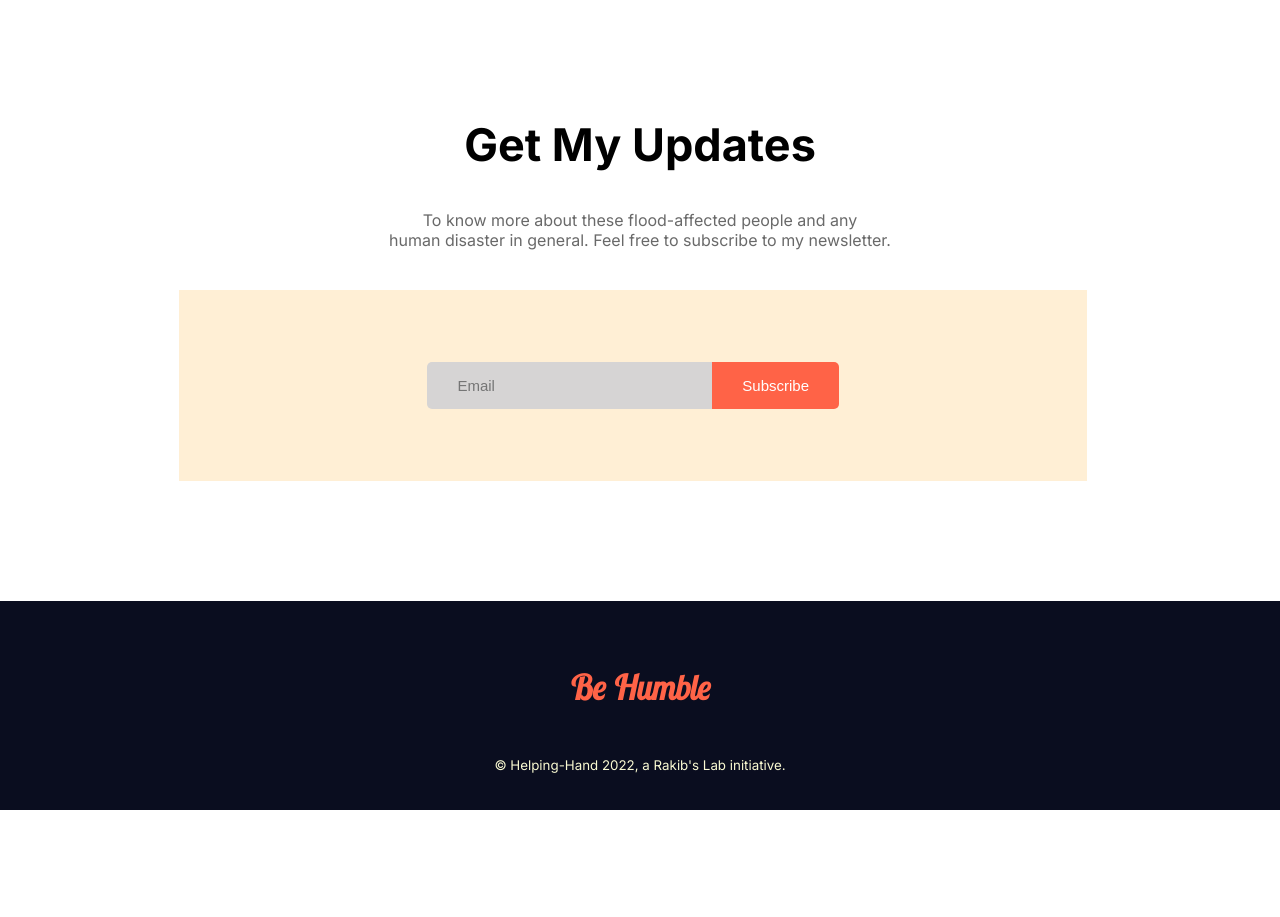
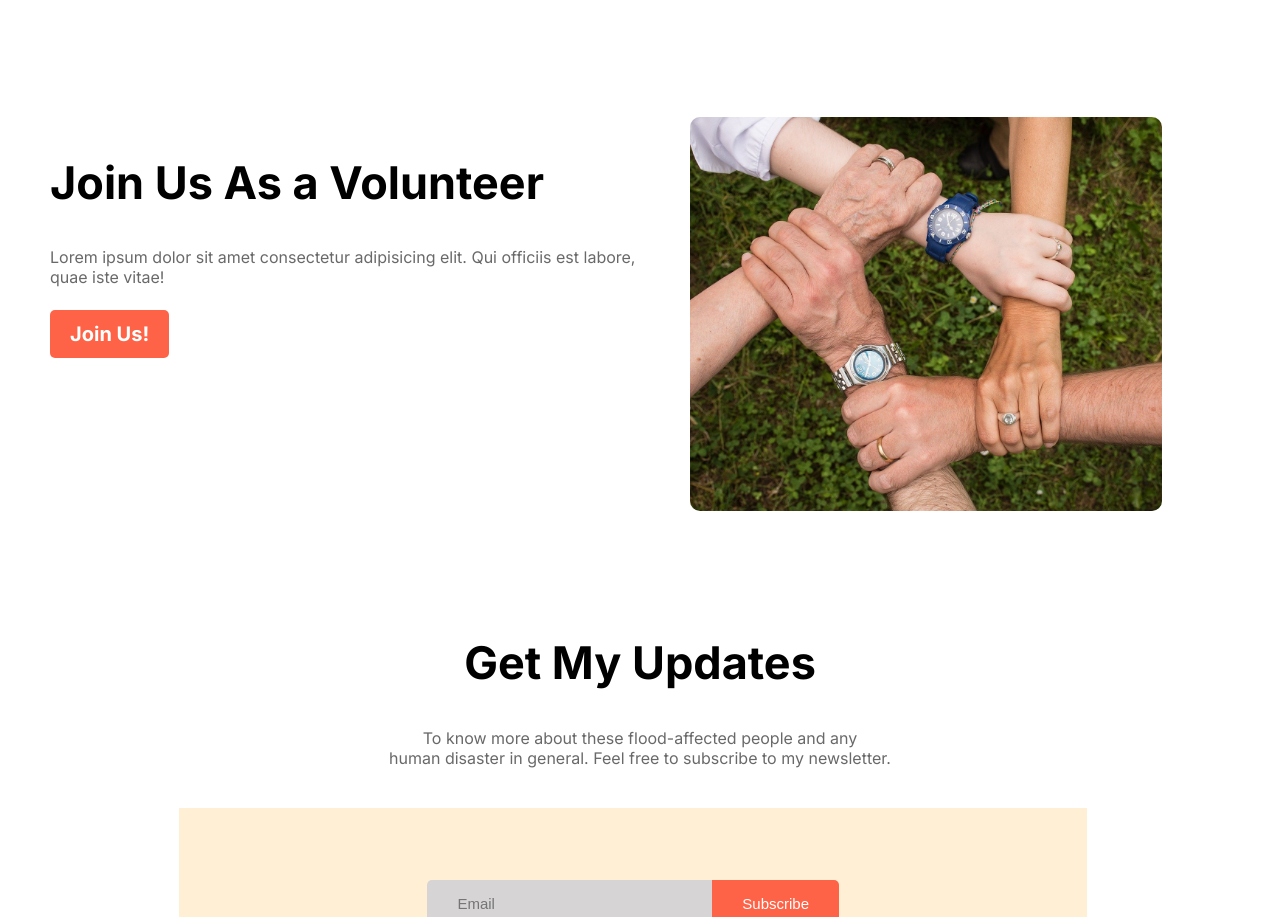
Before and after one commit to rakib099/donate-today, a plain HTML site: page index.html in a window 1280 px wide. Shown: the part 1778-2695 px from the top of the page. Before the commit the page ends 2588 px from the top, so only its background shows below. Drawn offline with Linux system fonts and the light colour scheme.

Commit message:
join-us section added

```diff
--- a/index.html
+++ b/index.html
@@ -89,6 +89,18 @@
         </div>
     </section>
 
+    <!-- Join Us Section -->
+    <section class="join-us flexible-container">
+        <div class="half-width">
+            <h2>Join Us As a Volunteer</h2>
+            <p>Lorem ipsum dolor sit amet consectetur adipisicing elit. Qui officiis est labore, quae iste vitae!</p>
+            <a class="link-button" target="_blank" href="#">Join Us!</a>
+        </div>
+        <div class="half-width">
+            <img src="images/team-spirit.jpg" alt="">
+        </div>
+    </section>
+
     <!-- Updates Section -->
     <section class="updates-section align-center">
         <h2>Get My Updates</h2>
--- a/style.css
+++ b/style.css
@@ -191,3 +191,21 @@ footer h4 {
 footer p {
     color: lightgoldenrodyellow;
 }
+
+.join-us {
+    margin-bottom: 120px;
+}
+
+.half-width {
+    width: 50%;
+    padding-left: 50px;
+}
+
+.half-width p {
+    margin-bottom: 6%;
+}
+
+.half-width img {
+    width: 80%;
+    border-radius: 10px;
+}
```
Also changed, not shown: images/team-spirit.jpg (added).
